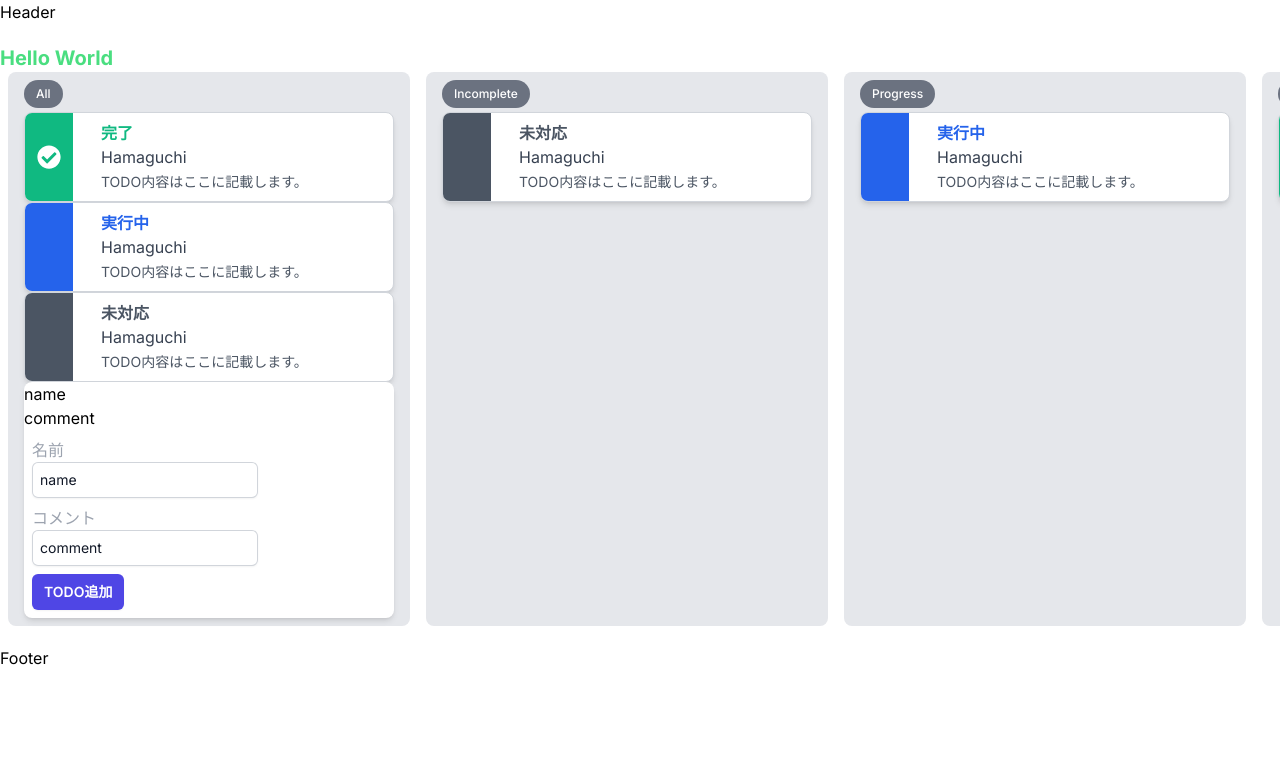
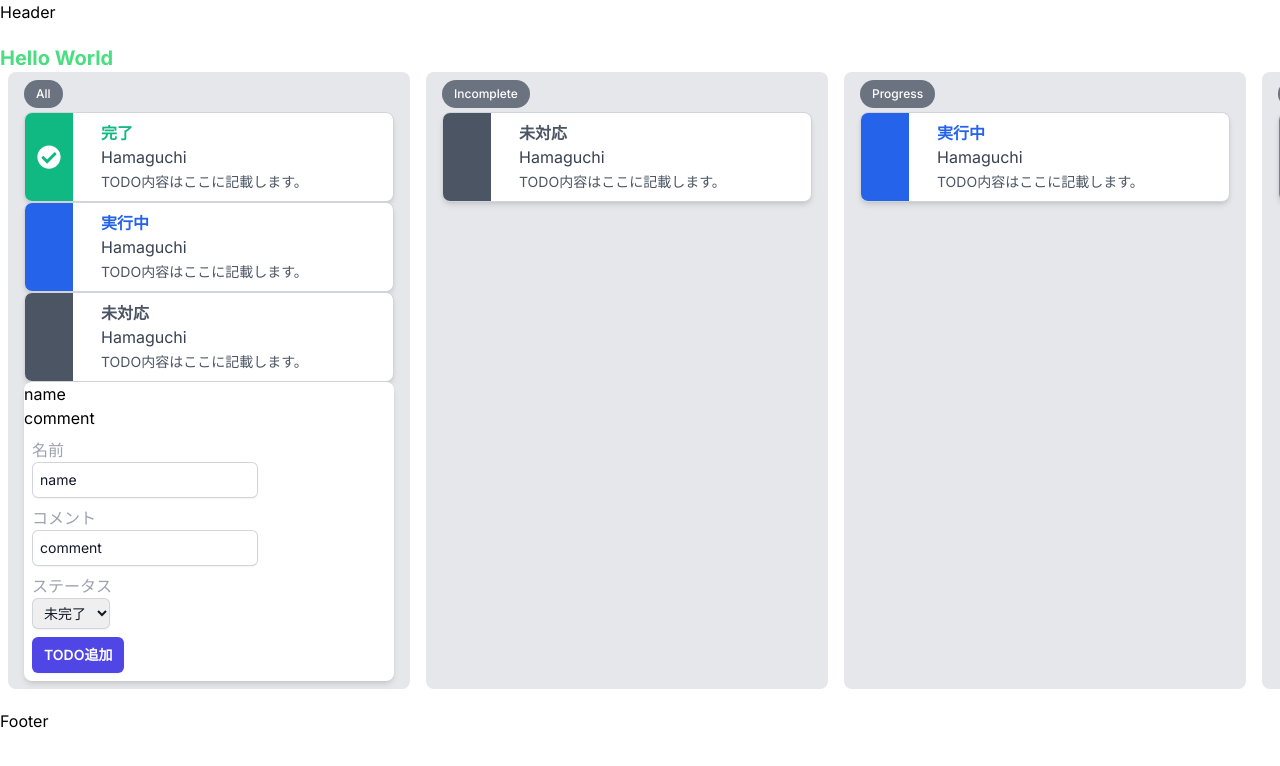
Before and after one commit to Egyh/work-schedule, a Next.js app: page / in a window 1280 px wide. Shown: the top 766 px of the page. Built offline with nearby package versions, Linux system fonts and the light colour scheme.

Commit message:
change: Statusを選べるように変更

```diff
--- a/components/user/UserForm.tsx
+++ b/components/user/UserForm.tsx
@@ -2,7 +2,7 @@ import React,  { useState } from "react";
 import { Plate } from "./NamePlate";
 import usePlateStore from "@/stores/store";
 
-
+type Status = "Done" | "Progress" | "Incomplete"
 
 type UserFormProps = {
 	addPlateOnclick: (plate: Plate) => void;
@@ -11,13 +11,7 @@ type UserFormProps = {
 
 
  const UserForm = (props: UserFormProps): JSX.Element => {
-	const [formUser, setFormUser] = useState<Plate>({
-
-		name: "name",
-		comment: "comment",
-		status: "Incomplete",
-	});
-
+	const [formUser, setFormUser] = usePlateStore((state) => [state.formUser, state.setFormUser]);
 
 
 	const handlerAddPlateOnclick = () => {
@@ -41,6 +35,14 @@ type UserFormProps = {
 		newForm.comment = event.target.value;
 		setFormUser(newForm);
 	};
+
+	const handlerStatusFormOnChange = (
+        event: React.ChangeEvent<HTMLSelectElement>
+    ) => {
+        const newForm = { ...formUser };
+        newForm.status = event.target.value as Status;
+        setFormUser(newForm);
+    };
 
 
 
@@ -68,6 +70,20 @@ return (
 						className="block  rounded-md border-0 py-1.5 px-2 text-gray-900 shadow-sm ring-1 ring-inset ring-gray-300 placeholder:text-gray-400 focus:ring-2 focus:ring-inset focus:ring-indigo-600 sm:text-sm sm:leading-6"
 					/>
 				</div>
+
+				<div className="m-2">
+                    <label className="text-gray-400">ステータス</label>
+                    <select
+                        value={formUser.status}
+                        onChange={handlerStatusFormOnChange}
+                        className="block rounded-md border-0 py-1.5 px-2 text-gray-900 shadow-sm ring-1 ring-inset ring-gray-300 placeholder:text-gray-400 focus:ring-2 focus:ring-inset focus:ring-indigo-600 sm:text-sm sm:leading-6"
+                    >
+                        <option value="Incomplete">未完了</option>
+                        <option value="Progress">実行中</option>
+                        <option value="Done">完了</option>
+                    </select>
+                </div>
+
 				<div className="m-2">
 					<button
 						onClick={handlerAddPlateOnclick}
--- a/stores/store.ts
+++ b/stores/store.ts
@@ -3,26 +3,25 @@ import { persist } from 'zustand/middleware';
 
 type Status = "Done" | "Progress" | "Incomplete"
 
- interface Plate  {
+
+export type Plate = {
 	name: string;
 	comment: string;
 	status: Status;
-}
+};
 
-interface PlateState {
-    plate: Plate | null;
-    setPlate: (newPlate: Plate) => void;
+type PlateStore = {
+  formUser: Plate;
+  setFormUser: (plate: Plate) => void;
+};
 
-}
-
-const usePlateStore = create<PlateState>()(
-    persist(
-        (set) => ({
-            plate: null,
-            setPlate: (newPlate: Plate) => set((state) => ({plate: newPlate})),
-        }),
-        {name: 'plate-store'},
-    ),
-)
+const usePlateStore = create<PlateStore>((set) => ({
+    formUser: {
+    name: "name",
+    comment: "comment",
+    status: "Incomplete",
+  },
+  setFormUser: (plate) => set({ formUser: plate }),
+}),);
 
 export default usePlateStore;
```
